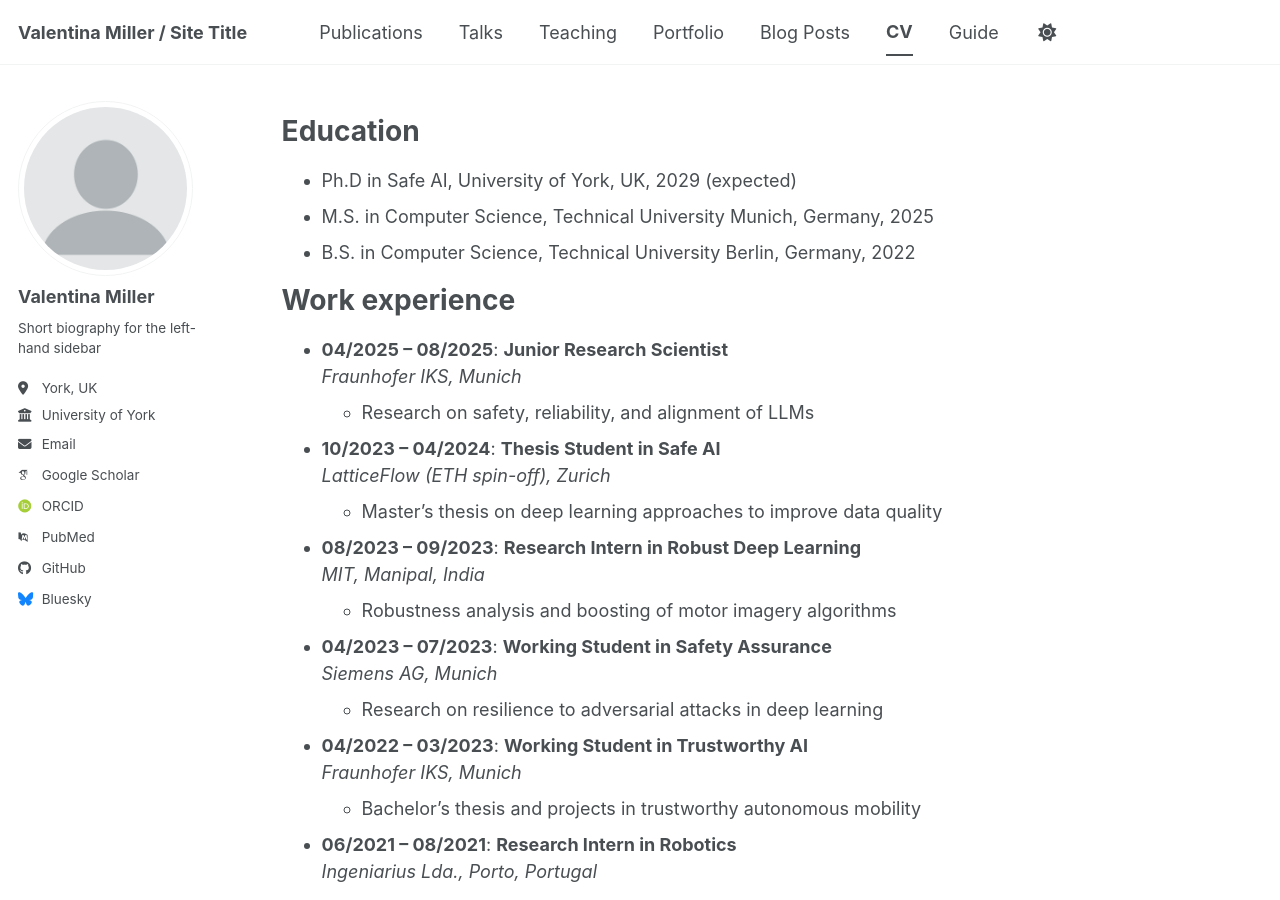
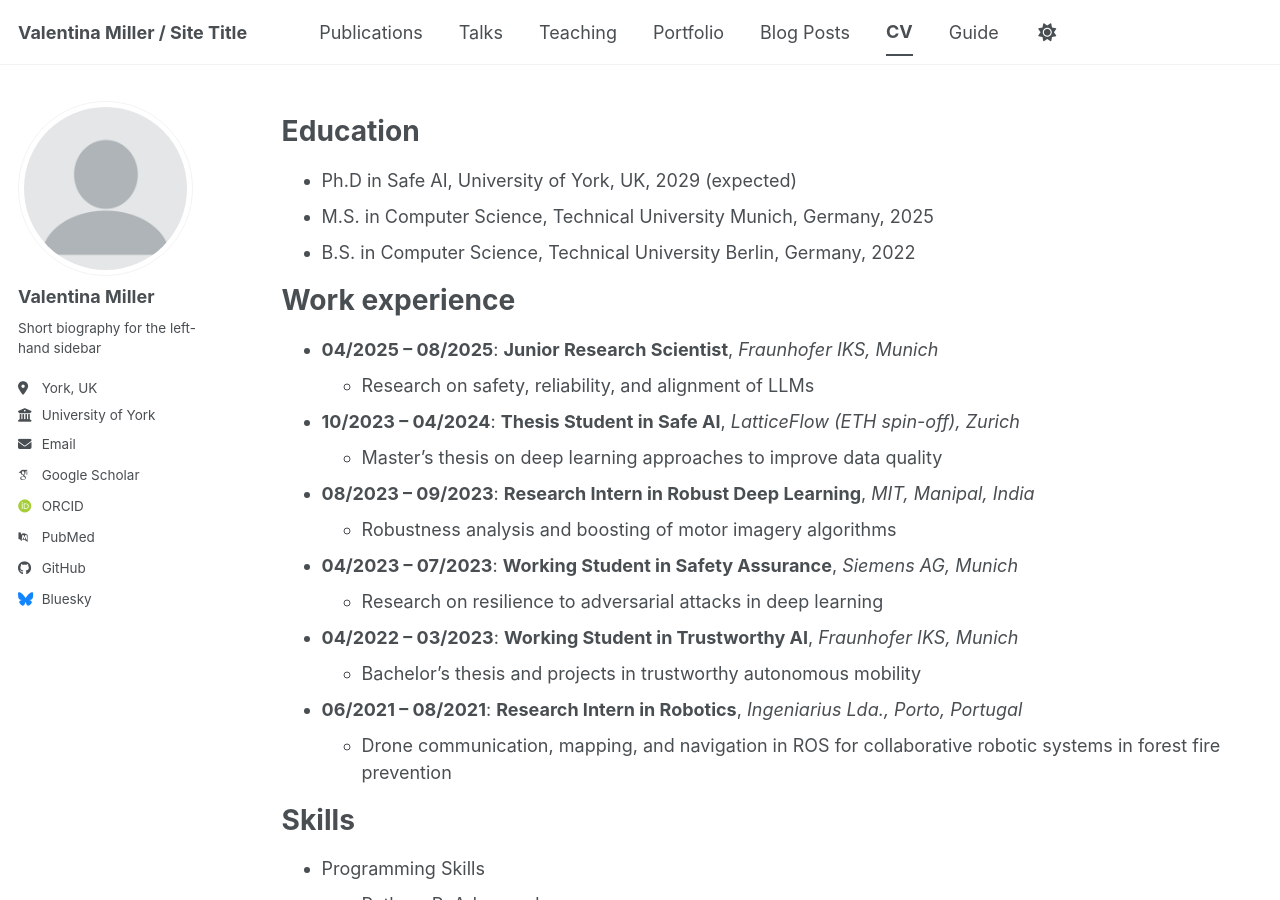
Before and after one commit to ValentinaMiller/ValentinaMiller.github.io, a Jekyll site: the page built from _pages/cv.md, in a window 1280 px wide and 900 px high. Built offline with Jekyll 4.4.1, drawn with Linux system fonts in a browser that asks for light colours; some web fonts are replaced; a script bundle is joined from its source files by our own code; library files that are not in the unit come from our copies.

Commit message:
Update cv.md

```diff
--- a/_pages/cv.md
+++ b/_pages/cv.md
@@ -18,28 +18,22 @@
 Work experience
 ======
 
-* **04/2025 – 08/2025**: **Junior Research Scientist**
-  *Fraunhofer IKS, Munich*
+* **04/2025 – 08/2025**: **Junior Research Scientist**, *Fraunhofer IKS, Munich*
   * Research on safety, reliability, and alignment of LLMs
 
-* **10/2023 – 04/2024**: **Thesis Student in Safe AI**
-  *LatticeFlow (ETH spin-off), Zurich*
+* **10/2023 – 04/2024**: **Thesis Student in Safe AI**, *LatticeFlow (ETH spin-off), Zurich*
   * Master’s thesis on deep learning approaches to improve data quality
 
-* **08/2023 – 09/2023**: **Research Intern in Robust Deep Learning**
-  *MIT, Manipal, India*
+* **08/2023 – 09/2023**: **Research Intern in Robust Deep Learning**, *MIT, Manipal, India*
   * Robustness analysis and boosting of motor imagery algorithms
 
-* **04/2023 – 07/2023**: **Working Student in Safety Assurance**
-  *Siemens AG, Munich*
+* **04/2023 – 07/2023**: **Working Student in Safety Assurance**, *Siemens AG, Munich*
   * Research on resilience to adversarial attacks in deep learning
 
-* **04/2022 – 03/2023**: **Working Student in Trustworthy AI**
-  *Fraunhofer IKS, Munich*
+* **04/2022 – 03/2023**: **Working Student in Trustworthy AI**, *Fraunhofer IKS, Munich*
   * Bachelor’s thesis and projects in trustworthy autonomous mobility
 
-* **06/2021 – 08/2021**: **Research Intern in Robotics**
-  *Ingeniarius Lda., Porto, Portugal*
+* **06/2021 – 08/2021**: **Research Intern in Robotics**, *Ingeniarius Lda., Porto, Portugal*
   * Drone communication, mapping, and navigation in ROS for collaborative robotic systems in forest fire prevention
 
 Skills
```
